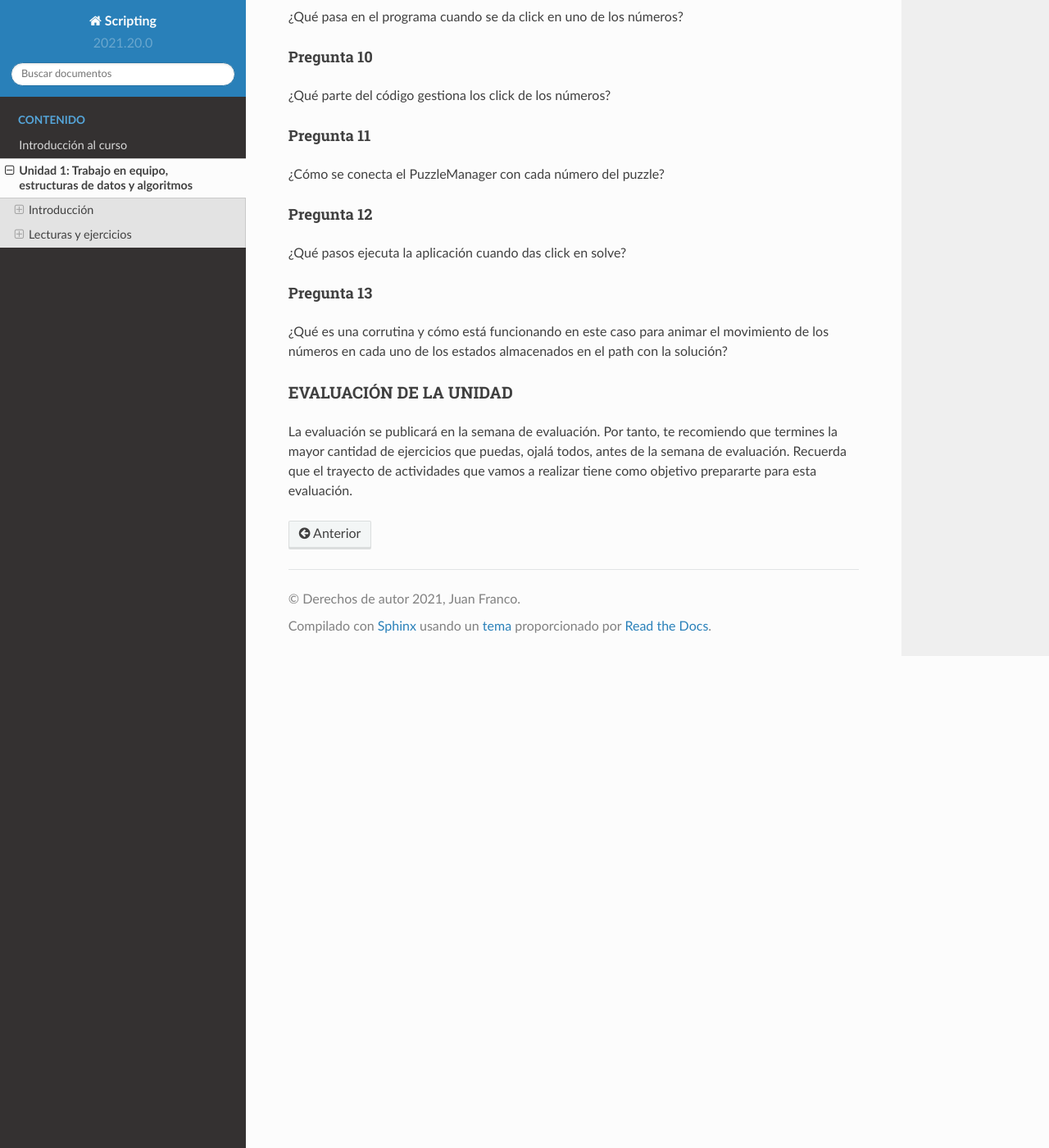
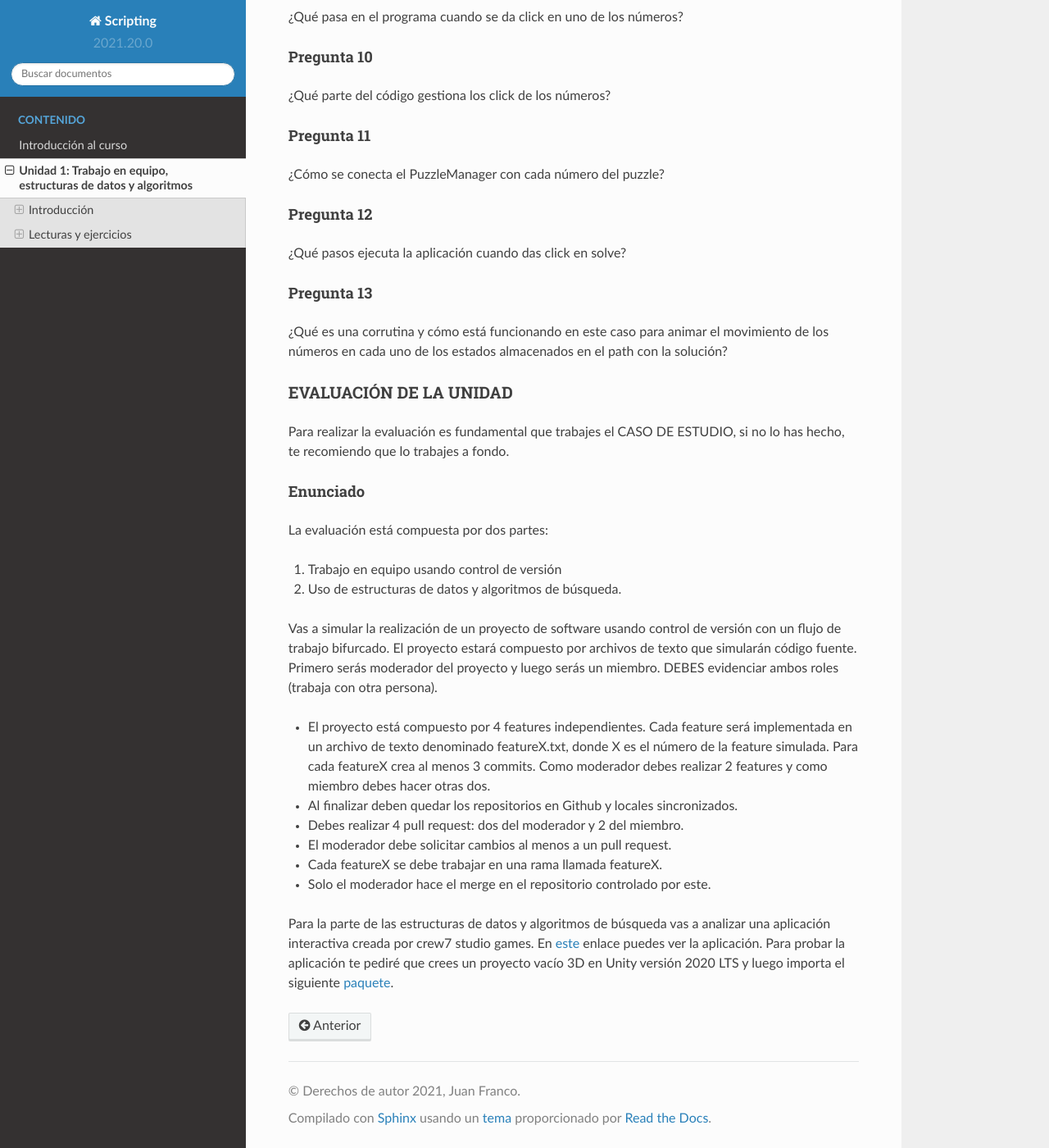
Before and after one commit to juanferfranco/scripting, a Sphinx documentation site: the page built from docs/_unidad1/unidad1.rst, in a window 1280 px wide and 1400 px high, scrolled down 30230 px. Shown: the whole window at 82% size. Built offline with Sphinx 7.4.7 and the Read the Docs theme 2.0.0, drawn with Linux system fonts in a browser that asks for light colours.

Commit message:
eval in progress

```diff
--- a/docs/_unidad1/unidad1.rst
+++ b/docs/_unidad1/unidad1.rst
@@ -1387,6 +1387,36 @@ almacenados en el path con la solución?
 EVALUACIÓN DE LA UNIDAD
 ^^^^^^^^^^^^^^^^^^^^^^^^^
 
-La evaluación se publicará en la semana de evaluación. Por tanto, te recomiendo que termines la mayor
-cantidad de ejercicios que puedas, ojalá todos, antes de la semana de evaluación. Recuerda que
-el trayecto de actividades que vamos a realizar tiene como objetivo prepararte para esta evaluación.
+Para realizar la evaluación es fundamental que trabajes el CASO DE ESTUDIO, si
+no lo has hecho, te recomiendo que lo trabajes a fondo.
+
+Enunciado
+###########
+
+La evaluación está compuesta por dos partes:
+
+#. Trabajo en equipo usando control de versión
+#. Uso de estructuras de datos y algoritmos de búsqueda.
+
+Vas a simular la realización de un proyecto de software usando
+control de versión con un flujo de trabajo bifurcado. El proyecto
+estará compuesto por archivos de texto que simularán código fuente.
+Primero serás moderador del proyecto y luego serás un miembro. DEBES
+evidenciar ambos roles (trabaja con otra persona).
+
+* El proyecto está compuesto por 4 features independientes. Cada feature
+  será implementada en un archivo de texto denominado featureX.txt, donde
+  X es el número de la feature simulada. Para cada featureX crea al menos 3
+  commits. Como moderador debes realizar 2 features y como miembro debes
+  hacer otras dos.
+* Al finalizar deben quedar los repositorios en Github y locales sincronizados.
+* Debes realizar 4 pull request: dos del moderador y 2 del miembro.
+* El moderador debe solicitar cambios al menos a un pull request.
+* Cada featureX se debe trabajar en una rama llamada featureX.
+* Solo el moderador hace el merge en el repositorio controlado por este.
+
+Para la parte de las estructuras de datos y algoritmos de búsqueda vas a analizar
+una aplicación interactiva creada por crew7 studio games. En
+`este <https://crew7studiogames.itch.io/bfs-simulation-using-unity-game-engine>`__ enlace
+puedes ver la aplicación. Para probar la aplicación te pediré que crees un proyecto vacío
+3D en Unity versión 2020 LTS y luego importa el siguiente `paquete <../_static/mazeUnit1.unitypackage>`__.
```
Also changed, not shown: docs/_intro/intro.rst (+7 -7 lines).
